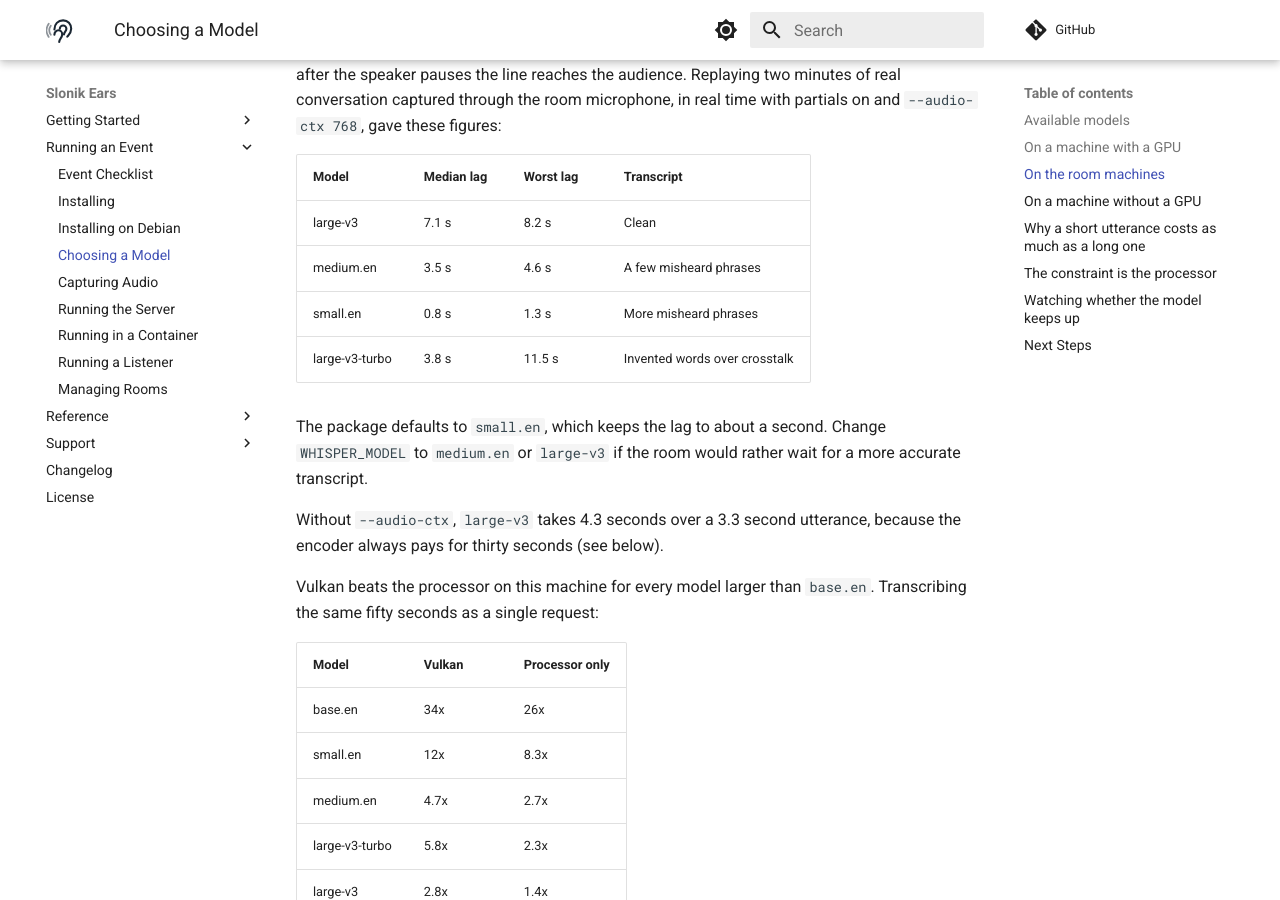
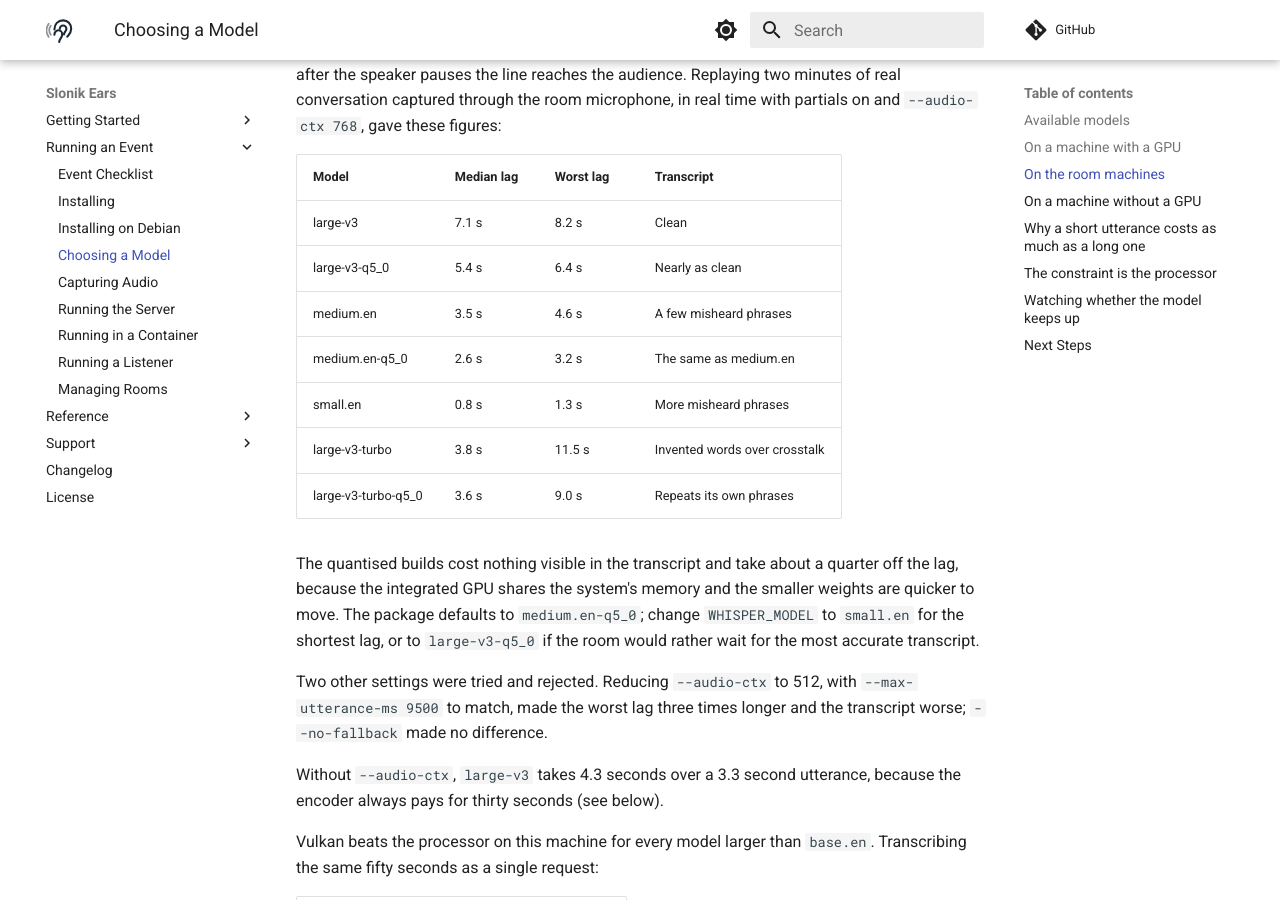
Before and after one commit to dpage/slonik-ears, an MkDocs documentation site: the page built from docs/models.md, in a window 1280 px wide and 900 px high, scrolled down 1477 px. Built offline with MkDocs 1.6.1 and Material for MkDocs 9.7.7, drawn with Linux system fonts in a browser that asks for light colours; comment, search, counter and statistics services are not loaded.

Commit message:
Default whisper-server to medium.en-q5_0
On the room machines the quantised medium.en keeps lines about 2.6 s
behind the speaker (3.2 s at worst), close to small.en's accuracy gap
closed for a second and a half more lag. Record the quantised builds
and the rejected settings in Choosing a Model.

```diff
--- a/docs/models.md
+++ b/docs/models.md
@@ -58,14 +58,24 @@ captured through the room microphone, in real time with partials on and
 | Model | Median lag | Worst lag | Transcript |
 | --- | --- | --- | --- |
 | large-v3 | 7.1 s | 8.2 s | Clean |
+| large-v3-q5_0 | 5.4 s | 6.4 s | Nearly as clean |
 | medium.en | 3.5 s | 4.6 s | A few misheard phrases |
+| medium.en-q5_0 | 2.6 s | 3.2 s | The same as medium.en |
 | small.en | 0.8 s | 1.3 s | More misheard phrases |
 | large-v3-turbo | 3.8 s | 11.5 s | Invented words over crosstalk |
+| large-v3-turbo-q5_0 | 3.6 s | 9.0 s | Repeats its own phrases |
 
-The package defaults to `small.en`, which keeps the lag to about a
-second. Change
-`WHISPER_MODEL` to `medium.en` or `large-v3` if the room would rather
-wait for a more accurate transcript.
+The quantised builds cost nothing visible in the transcript and take
+about a quarter off the lag, because the integrated GPU shares the
+system's memory and the smaller weights are quicker to move. The package
+defaults to `medium.en-q5_0`; change `WHISPER_MODEL` to `small.en` for
+the shortest lag, or to `large-v3-q5_0` if the room would rather wait
+for the most accurate transcript.
+
+Two other settings were tried and rejected. Reducing `--audio-ctx` to
+512, with `--max-utterance-ms 9500` to match, made the worst lag
+three times longer and the transcript worse; `--no-fallback` made no
+difference.
 
 Without `--audio-ctx`, `large-v3` takes 4.3 seconds over a 3.3 second
 utterance, because the encoder always pays for thirty seconds (see
```
Also changed, not shown: docs/debian.md (+4 -4 lines), 1 other file.
